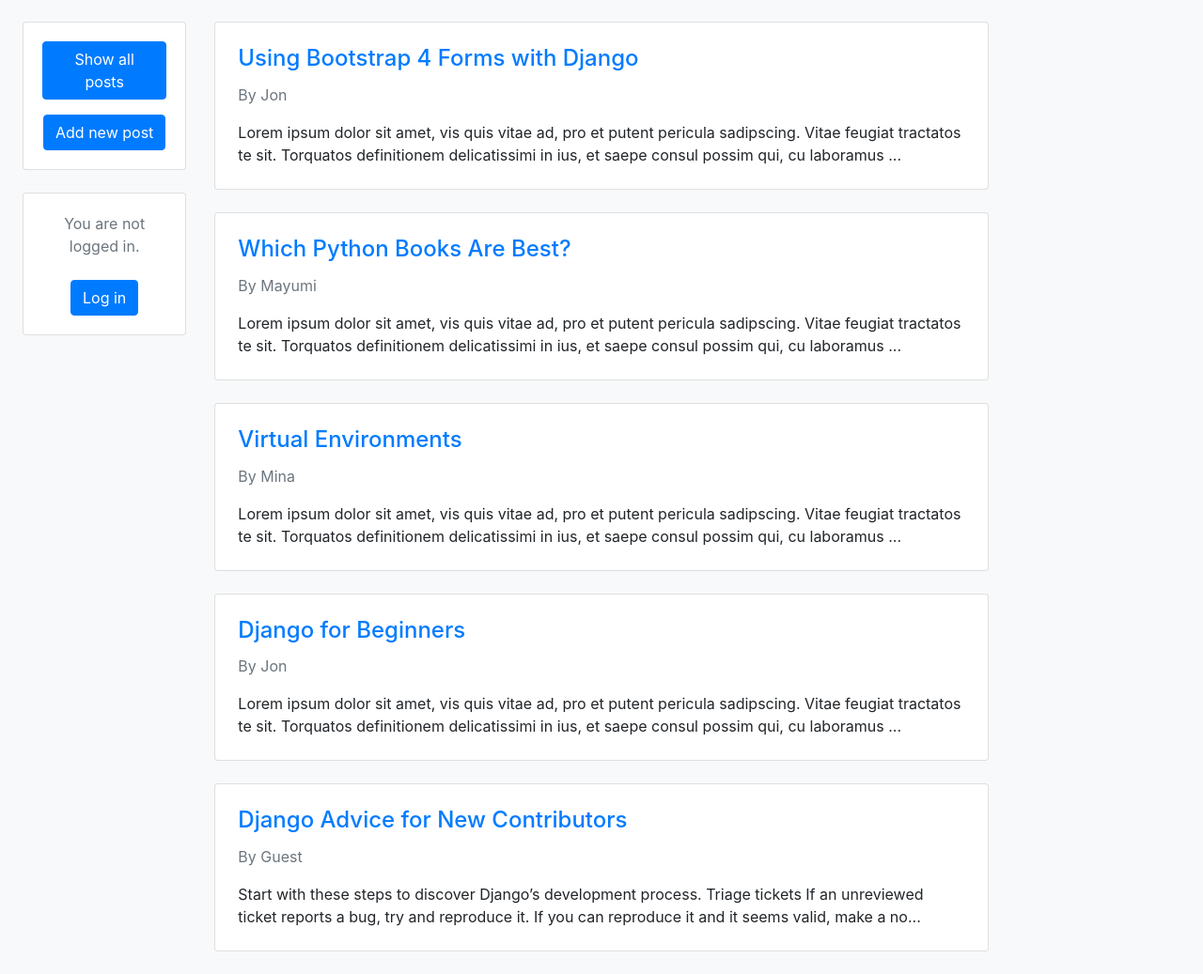
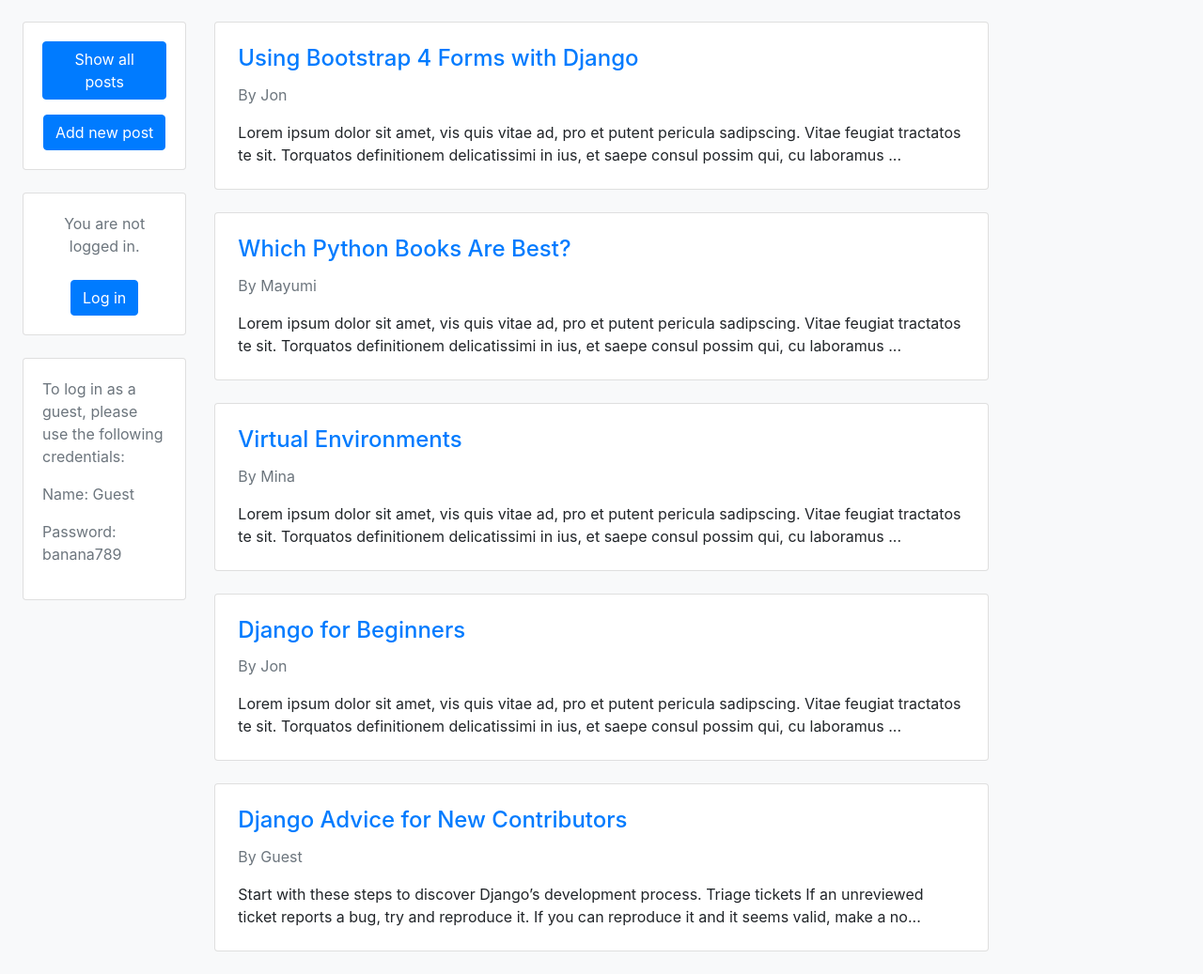
Before and after one commit to 4ka0/blog_project, a Django app: page / in a window 1280 px wide. Shown: the part 132-1169 px from the top of the page at 94% size. Run offline with Django 3.2, Linux system fonts and the light colour scheme; data comes from the database, SQL or seed files in the repository; both versions use the stored data as it was after the commit; some libraries are stand-ins or nearby versions.

Commit message:
Added a guest user

```diff
--- a/blog_project/settings.py
+++ b/blog_project/settings.py
@@ -23,7 +23,7 @@ BASE_DIR = os.path.dirname(os.path.dirname(os.path.abspath(__file__)))
 SECRET_KEY = '7(%hx(w=^+081^#tyyk1+*&8ozt(8d2u_h_2#x)whf-2g4(e$p'
 
 # SECURITY WARNING: don't run with debug turned on in production!
-DEBUG = False
+DEBUG = True
 
 ALLOWED_HOSTS = ['*']
 
--- a/templates/base.html
+++ b/templates/base.html
@@ -46,6 +46,15 @@
                         </div>
                     </div>
 
+                    <!-- Action button card -->
+                    <div class="card mt-4">
+                        <div class="card-body text-muted">
+                            <p>To log in as a guest, please use the following credentials:</p>
+                            <p>Name: Guest</p>
+                            <p>Password: banana789</p>
+                        </div>
+                    </div>
+
                 </div>
 
                 <!-- Middle column for content -->
```
Also changed, not shown: db.sqlite3.
